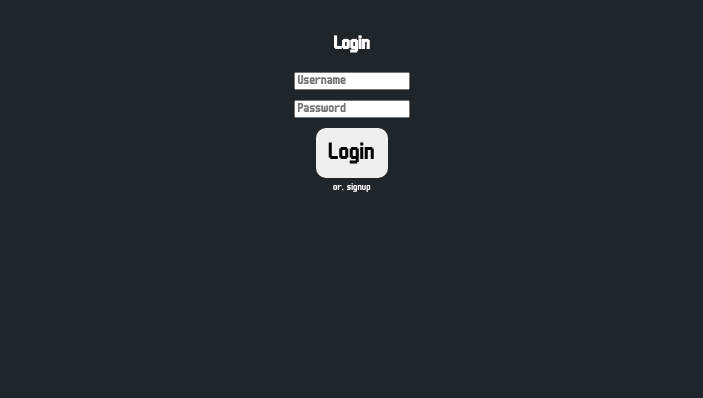
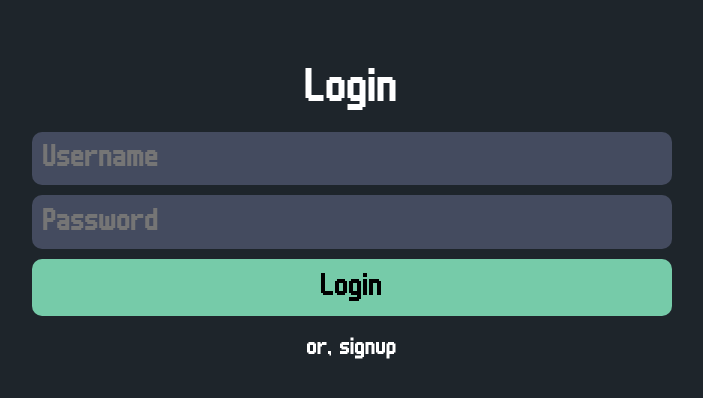
Before and after one commit to nozzelozze/BalatroRunTracker, a PHP site: page /login in a window 1280 px wide. Shown: the part 103-501 px from the top of the page, without its empty margins (296-999 px from the left). Run offline with PHP 8.4, Linux system fonts and the light colour scheme; some libraries are stand-ins or nearby versions.

Commit message:
login sign up style

```diff
--- a/public/css/Pages/_run.scss
+++ b/public/css/Pages/_run.scss
@@ -78,11 +78,6 @@
         &__text-input
         {
             flex: 1;
-            font-size: 1rem;
-            @include utils.box(palette.background(3));
-            padding: 0.7rem;
-            color: #fff;
-            border:none;
         }
 
         &__submit
--- a/public/css/Utils/_globals.scss
+++ b/public/css/Utils/_globals.scss
@@ -147,13 +147,29 @@ button
 .access-screen
 {
     width: 100%;
-    @include utils.flex-column();
+    padding-top: 50px;
+    @include utils.flex-column(20px);
 
-    a {p
+    &__title
     {
-        margin: 5px;
-        font-size: x-small;
-    }}
+        font-size: 3rem;
+    }
+
+    &__form
+    {
+        width: 100%;
+    }
+
+    &__input
+    {
+        width: 100%;
+        font-size: xx-large;
+    }
+
+    &__tip
+    {
+        font-size: x-large;
+    }
 
     form
     {
@@ -162,6 +178,15 @@ button
     }
 }
 
+
+input
+{
+    font-size: 1rem;
+    @include utils.box(palette.background(3));
+    color: #fff;
+    border:none;
+    padding: 0.7rem;
+}
 
 ::-moz-selection
 {
--- a/public/css/style.css
+++ b/public/css/style.css
@@ -165,13 +165,6 @@ Uses function for static colors just to remain consistent
 }
 .run__comments__text-input {
   flex: 1;
-  font-size: 1rem;
-  padding: 1.2rem;
-  background-color: #444b5f;
-  border-radius: 10px;
-  padding: 0.7rem;
-  color: #fff;
-  border: none;
 }
 .run__comments__submit {
   font-size: medium;
@@ -339,15 +332,25 @@ button {
 
 .access-screen {
   width: 100%;
+  padding-top: 50px;
   display: flex;
   flex-direction: column;
   justify-content: center;
   align-items: center;
-  gap: 0px;
+  gap: 20px;
 }
-.access-screen a p {
-  margin: 5px;
-  font-size: x-small;
+.access-screen__title {
+  font-size: 3rem;
+}
+.access-screen__form {
+  width: 100%;
+}
+.access-screen__input {
+  width: 100%;
+  font-size: xx-large;
+}
+.access-screen__tip {
+  font-size: x-large;
 }
 .access-screen form {
   width: 50%;
@@ -356,6 +359,16 @@ button {
   justify-content: center;
   align-items: center;
   gap: 10px;
+}
+
+input {
+  font-size: 1rem;
+  padding: 1.2rem;
+  background-color: #444b5f;
+  border-radius: 10px;
+  color: #fff;
+  border: none;
+  padding: 0.7rem;
 }
 
 ::-moz-selection {
--- a/src/ui/views/login/index.php
+++ b/src/ui/views/login/index.php
@@ -1,12 +1,14 @@
 <div class="access-screen">
-    <h3>Login</h3>
-    <form id="login-form">
-        <input required type="text" name="Username" id="Username" placeholder="Username" />
-        <input required type="password" name="Password" id="Password" placeholder="Password" />
+    <div class="access-screen__title">
+        Login
+    </div>
+    <form class="access-screen__form" id="login-form">
+        <input class="access-screen__input" required type="text" name="Username" id="Username" placeholder="Username" />
+        <input class="access-screen__input" required type="password" name="Password" id="Password" placeholder="Password" />
 
-        <button type="submit">Login</button>
+        <button class="access-screen__input button--green" type="submit">Login</button>
     </form>
-    <a href="/signup">
-        <p>or, signup</p>
+    <a class="access-screen__tip" href="/signup">
+        or, signup
     </a>
 </div>
```
Also changed, not shown: src/ui/views/signup/index.php (+9 -7 lines), 1 other file.
